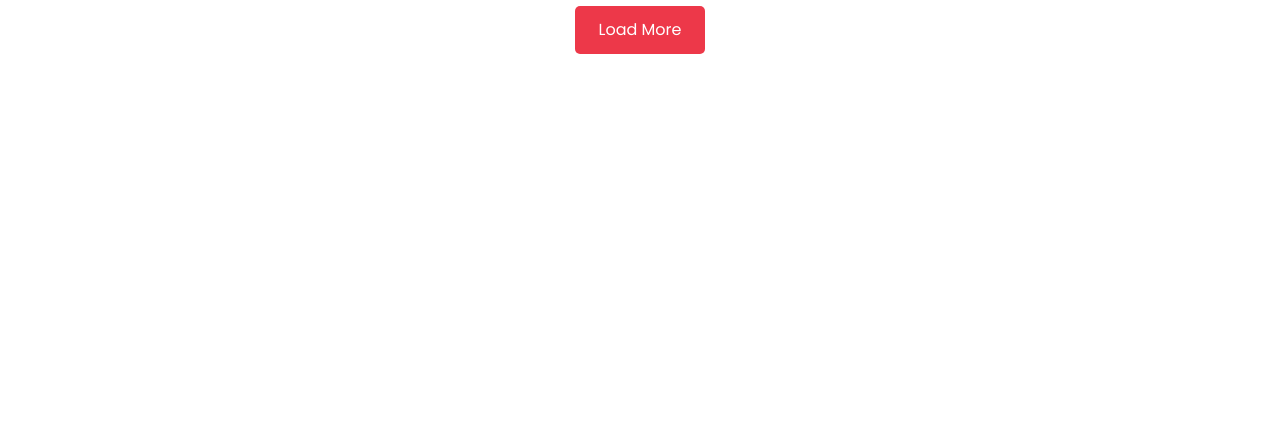
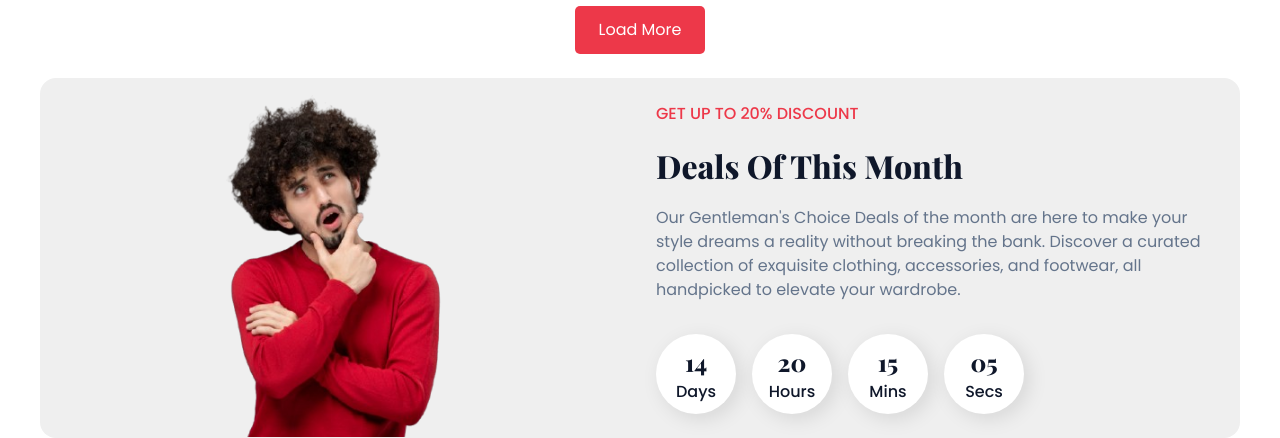
Before and after one commit to idlakshan/Gentlemans-Choice-Frontend, a React (Vite) app: page / in a window 1280 px wide. Shown: the part 2254-2692 px from the top of the page. Before the commit the page ends 2332 px from the top, so only its background shows below. Built offline with nearby package versions, Linux system fonts and the light colour scheme.

Commit message:
feat: add deals section

```diff
--- a/src/App.css
+++ b/src/App.css
@@ -292,6 +292,82 @@
   text-align: center;
 }
 
+.deals__container {
+  background-color: var(--primary-color-light);
+  border-radius: 1rem;
+  display: grid;
+  grid-template-columns: repeat(2, 1fr);
+  gap: 2rem;
+  align-items: center;
+}
+
+.deals__image {
+  height: 100%;
+  position: relative;
+}
+
+.deals__image img {
+  position: absolute;
+  left: 50%;
+  bottom: -1.4rem;
+  transform: translateX(-50%);
+  max-width: 550px;
+}
+
+.deals__content {
+  max-width: 600px;
+  margin-right: auto;
+}
+
+.deals__content h5 {
+  margin-bottom: 1rem;
+  font-size: 1rem;
+  font-weight: 500;
+  color: var(--primary-color);
+}
+
+.deals__content h4 {
+  margin-bottom: 1rem;
+  font-size: 2rem;
+  font-weight: 800;
+  font-family: var(--header-font);
+  color: var(--text-dark);
+}
+
+.deals__content p {
+  margin-bottom: 2rem;
+  color: var(--text-light);
+}
+
+.deals__countdown {
+  display: flex;
+  align-items: center;
+  gap: 1rem;
+}
+
+.deals__countdown__card {
+  height: 80px;
+  width: 80px;
+  display: grid;
+  place-content: center;
+  text-align: center;
+  background-color: var(--white);
+  border-radius: 100%;
+  box-shadow: 5px 5px 20px rgba(0, 0, 0, 0.1);
+}
+
+.deals__countdown__card h4 {
+  margin-bottom: 0;
+  font-size: 1.5rem;
+  color: var(--text-dark);
+}
+
+.deals__countdown__card p {
+  margin-bottom: 0;
+  font-weight: 500;
+  color: var(--text-dark);
+}
+
 @media (width < 900px) {
   .nav__links {
     display: none;
@@ -316,6 +392,24 @@
     grid-template-columns: repeat(3, 1fr);
     gap: 1rem;
   }
+
+  .deals__container {
+    grid-template-columns: repeat(1, 1fr);
+  }
+
+  .deals__content {
+    margin: auto;
+    text-align: center;
+  }
+
+  .deals__countdown {
+    justify-content: center;
+  }
+
+  .deals__image {
+    min-height: 300px;
+    grid-area: 2/1/3/2;
+  }
 }
 
 
--- /dev/null
+++ b/src/pages/home/DealsSection.jsx
@@ -0,0 +1,41 @@
+import React from 'react'
+import dealsImg from '../../assets/deals.png'
+
+const DealsSection = () => {
+  return (
+    <section className='section__container deals__container'>
+         <div className='deals__image'>
+            <img src={dealsImg} alt="deal Img" />
+         </div>
+
+         <div className='deals__content'>
+             <h5>GET UP TO 20% DISCOUNT</h5>
+             <h4>Deals Of This Month</h4>
+             <p>Our Gentleman's Choice Deals of the month are here to make your style dreams a
+              reality without breaking the bank. Discover a curated collection of exquisite
+              clothing, accessories, and footwear, all handpicked to elevate your wardrobe.
+             </p>
+             <div className='deals__countdown flex-wrap'>
+                 <div className='deals__countdown__card'>
+                    <h4>14</h4>
+                    <p>Days</p>
+                 </div>
+                 <div className='deals__countdown__card'>
+                    <h4>20</h4>
+                    <p>Hours</p>
+                 </div>
+                 <div className='deals__countdown__card'>
+                    <h4>15</h4>
+                    <p>Mins</p>
+                 </div>
+                 <div className='deals__countdown__card'>
+                    <h4>05</h4>
+                    <p>Secs</p>
+                 </div>
+             </div>
+         </div>
+    </section>
+  )
+}
+
+export default DealsSection
--- a/src/pages/home/Home.jsx
+++ b/src/pages/home/Home.jsx
@@ -3,6 +3,7 @@
 import Categories from './Categories'
 import HeroSection from './HeroSection'
 import TrendingProducts from '../shop/TrendingProducts'
+import DealsSection from './DealsSection'
 
 const Home = () => {
     return (
@@ -11,6 +12,7 @@
             <Categories/>
             <HeroSection/>
             <TrendingProducts/>
+            <DealsSection/>
         </>
     )
 }
```
Also changed, not shown: src/assets/deals.png (added).
